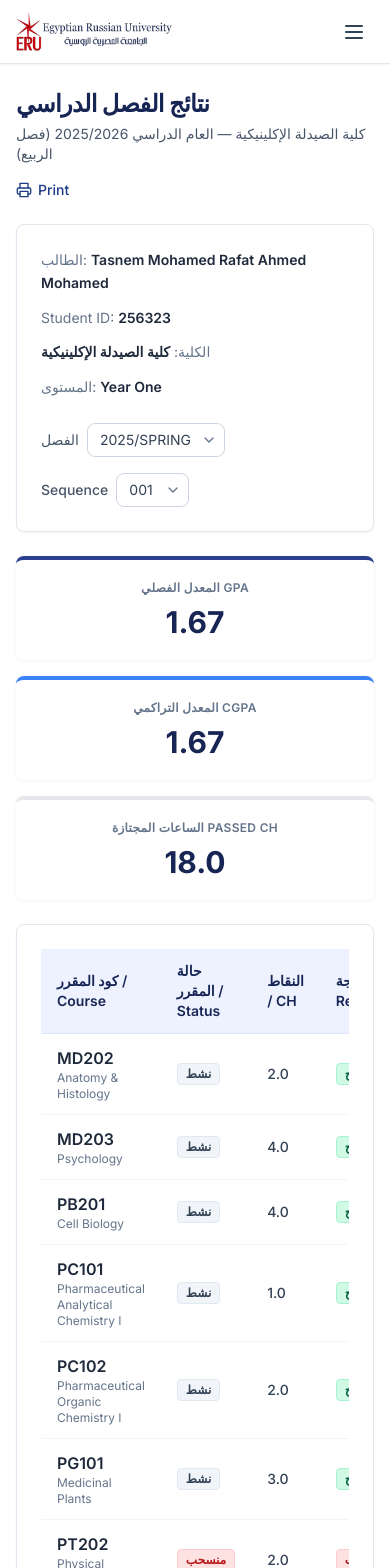
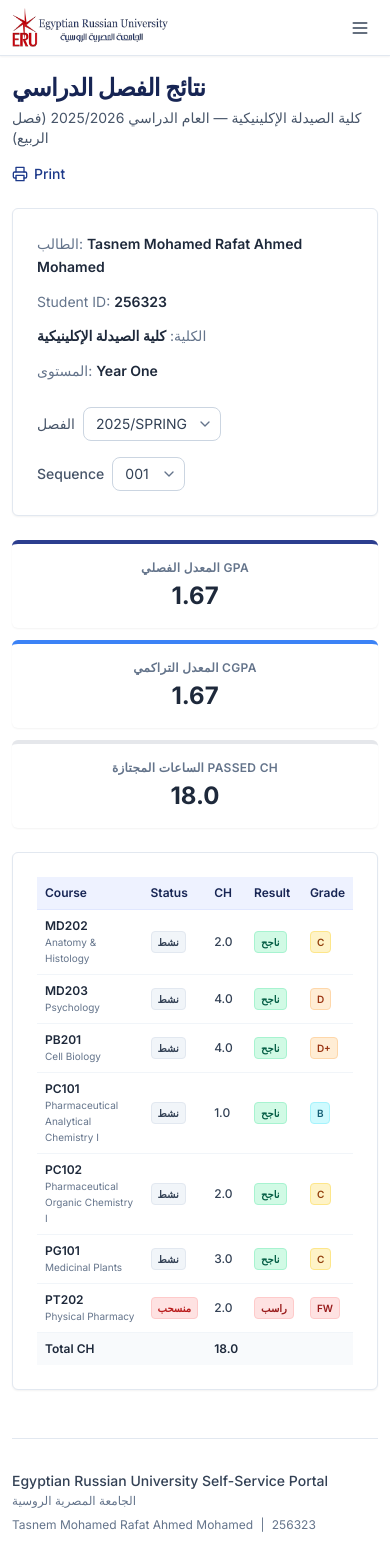
Before and after one commit to 3bdallhrgb-collab/Egyptian-Russian-University, a React (Vite) app: page /grades/report in a window 390 px wide. Shown: the top 1568 px of the page. Built offline with nearby package versions, Linux system fonts and the light colour scheme.

Commit message:
Improve responsive layout, white/gray theme, and schedule table formatting

```diff
--- a/src/components/layout/AppShell.tsx
+++ b/src/components/layout/AppShell.tsx
@@ -13,7 +13,7 @@
   return (
     <PageBackground>
       <TopNav variant={variant} pageLabel={pageLabel} />
-      <main className="max-w-7xl mx-auto px-4 sm:px-6 lg:px-8 py-6">
+      <main className="max-w-7xl mx-auto px-3 sm:px-4 lg:px-8 py-4 sm:py-6">
         {children}
         {!hideFooter && <Footer />}
       </main>
--- a/src/components/layout/FullMenuOverlay.tsx
+++ b/src/components/layout/FullMenuOverlay.tsx
@@ -54,12 +54,12 @@
       <div className="absolute inset-x-0 top-16 bottom-0 bg-white overflow-auto">
         <div className="max-w-7xl mx-auto px-6 py-8">
           <div className="flex justify-end mb-6">
-            <button onClick={onClose} className="p-2 hover:bg-white rounded-full shadow-sm transition">
+            <button onClick={onClose} className="p-2 hover:bg-slate-100 rounded-full shadow-sm transition border border-slate-200">
               <X className="w-6 h-6 text-eru-900" />
             </button>
           </div>
 
-          <div className="grid grid-cols-1 sm:grid-cols-2 md:grid-cols-3 lg:grid-cols-5 gap-6">
+          <div className="grid grid-cols-1 sm:grid-cols-2 lg:grid-cols-3 xl:grid-cols-5 gap-4 sm:gap-6">
             {menuGroups.map((group) => (
               <div key={group.title} className="bg-white rounded-lg shadow-card p-5">
                 <h3 className="text-sm font-bold text-eru-900 uppercase tracking-wide mb-4 border-b border-slate-100 pb-2">
--- a/src/components/layout/TopNav.tsx
+++ b/src/components/layout/TopNav.tsx
@@ -28,7 +28,7 @@
 
   return (
     <>
-      <header className="h-16 bg-white text-slate-800 flex items-center justify-between px-4 lg:px-6 shadow-sm border-b border-slate-200 relative z-40">
+      <header className="h-14 sm:h-16 bg-white text-slate-800 flex items-center justify-between px-3 sm:px-4 lg:px-6 shadow-sm border-b border-slate-200 relative z-40">
         <div className="flex items-center gap-3">
           <Link to={isLogin ? '/login' : '/dashboard'} className="flex items-center gap-3">
             <img
@@ -81,7 +81,7 @@
           )}
         </div>
 
-        <div className="flex items-center gap-3">
+        <div className="flex items-center gap-2 sm:gap-3">
           {!isLogin && (
             <>
               <button className="hidden sm:flex p-2 hover:bg-slate-100 rounded-full transition text-slate-600">
@@ -100,7 +100,7 @@
             className="p-2 hover:bg-slate-100 rounded-full transition text-slate-700"
             aria-label="Menu"
           >
-            {menuOpen ? <X className="w-6 h-6" /> : <Menu className="w-6 h-6" />}
+            {menuOpen ? <X className="w-5 h-5 sm:w-6 sm:h-6" /> : <Menu className="w-5 h-5 sm:w-6 sm:h-6" />}
           </button>
         </div>
       </header>
--- a/src/components/ui/Card.tsx
+++ b/src/components/ui/Card.tsx
@@ -18,7 +18,7 @@
   return (
     <div
       className={cn(
-        'bg-white rounded-lg shadow-sm border border-slate-200',
+        'bg-white rounded-md shadow-sm border border-slate-200',
         borderColor[topBorder],
         !noPadding && 'p-6',
         className
--- a/src/components/ui/PageHeader.tsx
+++ b/src/components/ui/PageHeader.tsx
@@ -5,8 +5,8 @@
 
 export function PageHeader({ title, action }: PageHeaderProps) {
   return (
-    <div className="flex flex-col sm:flex-row sm:items-center sm:justify-between gap-4 mb-6">
-      <h1 className="text-2xl sm:text-3xl font-bold text-eru-900">{title}</h1>
+    <div className="flex flex-col sm:flex-row sm:items-center sm:justify-between gap-4 mb-6 pb-4 border-b border-slate-200">
+      <h1 className="text-xl sm:text-2xl font-bold text-slate-800">{title}</h1>
       {action && <div>{action}</div>}
     </div>
   )
--- a/src/pages/GradeReportPage.tsx
+++ b/src/pages/GradeReportPage.tsx
@@ -28,24 +28,24 @@
 
 function GradeRowView({ row }: { row: GradeRow }) {
   return (
-    <tr className="border-b border-slate-100 hover:bg-slate-50 transition">
-      <td className="py-3 px-4">
+    <tr className="border-b border-slate-100 hover:bg-slate-50 transition text-xs sm:text-sm">
+      <td className="py-2 sm:py-3 px-2 sm:px-4">
         <div className="font-semibold text-slate-800">{row.course}</div>
-        <div className="text-xs text-slate-500">{row.title}</div>
+        <div className="text-[10px] sm:text-xs text-slate-500">{row.title}</div>
       </td>
-      <td className="py-3 px-4 text-sm text-slate-700">
-        <span className={cn('inline-flex items-center px-2 py-0.5 rounded border text-xs font-semibold', statusBadgeClass(row.status ?? 'Active'))}>
+      <td className="py-2 sm:py-3 px-2 sm:px-4">
+        <span className={cn('inline-flex items-center px-1.5 sm:px-2 py-0.5 rounded border text-[10px] sm:text-xs font-semibold', statusBadgeClass(row.status ?? 'Active'))}>
           {row.status === 'Active' ? 'نشط' : 'منسحب'}
         </span>
       </td>
-      <td className="py-3 px-4 text-sm text-slate-700 font-medium">{row.credits.toFixed(1)}</td>
-      <td className="py-3 px-4 text-sm">
-        <span className={cn('inline-flex items-center px-2 py-0.5 rounded border text-xs font-semibold', resultBadgeClass(row.result ?? 'Pass'))}>
+      <td className="py-2 sm:py-3 px-2 sm:px-4 text-slate-700 font-medium">{row.credits.toFixed(1)}</td>
+      <td className="py-2 sm:py-3 px-2 sm:px-4">
+        <span className={cn('inline-flex items-center px-1.5 sm:px-2 py-0.5 rounded border text-[10px] sm:text-xs font-semibold', resultBadgeClass(row.result ?? 'Pass'))}>
           {row.result === 'Pass' ? 'ناجح' : 'راسب'}
         </span>
       </td>
-      <td className="py-3 px-4 text-sm">
-        <span className={cn('inline-flex items-center px-2 py-0.5 rounded border text-xs font-semibold', gradeBadgeClass(row.finalGrade))}>
+      <td className="py-2 sm:py-3 px-2 sm:px-4">
+        <span className={cn('inline-flex items-center px-1.5 sm:px-2 py-0.5 rounded border text-[10px] sm:text-xs font-semibold', gradeBadgeClass(row.finalGrade))}>
           {row.finalGrade}
         </span>
       </td>
@@ -110,18 +110,18 @@
           </div>
         </Card>
 
-        <div className="grid grid-cols-1 sm:grid-cols-3 gap-4">
-          <div className="bg-white rounded-lg border-t-4 border-eru-600 shadow-card p-5 text-center">
+        <div className="grid grid-cols-1 sm:grid-cols-3 gap-3 sm:gap-4">
+          <div className="bg-white rounded-md border-t-4 border-eru-600 shadow-sm p-4 sm:p-5 text-center">
             <div className="text-xs font-semibold text-slate-500 uppercase tracking-wide">المعدل الفصلي GPA</div>
-            <div className="mt-2 text-3xl font-bold text-eru-900">{termGpa.toFixed(2)}</div>
+            <div className="mt-1 sm:mt-2 text-2xl sm:text-3xl font-bold text-slate-800">{termGpa.toFixed(2)}</div>
           </div>
-          <div className="bg-white rounded-lg border-t-4 border-eru-500 shadow-card p-5 text-center">
+          <div className="bg-white rounded-md border-t-4 border-eru-500 shadow-sm p-4 sm:p-5 text-center">
             <div className="text-xs font-semibold text-slate-500 uppercase tracking-wide">المعدل التراكمي CGPA</div>
-            <div className="mt-2 text-3xl font-bold text-eru-900">{overallGpa.toFixed(2)}</div>
+            <div className="mt-1 sm:mt-2 text-2xl sm:text-3xl font-bold text-slate-800">{overallGpa.toFixed(2)}</div>
           </div>
-          <div className="bg-white rounded-lg border-t-4 border-gold shadow-card p-5 text-center">
+          <div className="bg-white rounded-md border-t-4 border-gold shadow-sm p-4 sm:p-5 text-center">
             <div className="text-xs font-semibold text-slate-500 uppercase tracking-wide">الساعات المجتازة Passed CH</div>
-            <div className="mt-2 text-3xl font-bold text-eru-900">{passed.toFixed(1)}</div>
+            <div className="mt-1 sm:mt-2 text-2xl sm:text-3xl font-bold text-slate-800">{passed.toFixed(1)}</div>
           </div>
         </div>
 
@@ -129,22 +129,22 @@
           <div className="overflow-x-auto">
             <table className="w-full text-left">
               <thead>
-                <tr className="bg-eru-50 text-sm text-eru-900 border-b border-eru-100">
-                  <th className="py-3 px-4 font-semibold">كود المقرر / Course</th>
-                  <th className="py-3 px-4 font-semibold">حالة المقرر / Status</th>
-                  <th className="py-3 px-4 font-semibold">النقاط / CH</th>
-                  <th className="py-3 px-4 font-semibold">النتيجة / Result</th>
-                  <th className="py-3 px-4 font-semibold">التقدير / Grade</th>
+                <tr className="bg-eru-50 text-xs sm:text-sm text-eru-900 border-b border-eru-100">
+                  <th className="py-2 sm:py-3 px-2 sm:px-4 font-semibold">Course</th>
+                  <th className="py-2 sm:py-3 px-2 sm:px-4 font-semibold">Status</th>
+                  <th className="py-2 sm:py-3 px-2 sm:px-4 font-semibold">CH</th>
+                  <th className="py-2 sm:py-3 px-2 sm:px-4 font-semibold">Result</th>
+                  <th className="py-2 sm:py-3 px-2 sm:px-4 font-semibold">Grade</th>
                 </tr>
               </thead>
               <tbody>
                 {gradeReportRows.map((row) => (
                   <GradeRowView key={row.course} row={row} />
                 ))}
-                <tr className="bg-slate-50 font-semibold text-slate-800">
-                  <td className="py-3 px-4" colSpan={2}>إجمالي الساعات / Total CH</td>
-                  <td className="py-3 px-4">{totalHours.toFixed(1)}</td>
-                  <td className="py-3 px-4" colSpan={2}></td>
+                <tr className="bg-slate-50 font-semibold text-slate-800 text-xs sm:text-sm">
+                  <td className="py-2 sm:py-3 px-2 sm:px-4" colSpan={2}>Total CH</td>
+                  <td className="py-2 sm:py-3 px-2 sm:px-4">{totalHours.toFixed(1)}</td>
+                  <td className="py-2 sm:py-3 px-2 sm:px-4" colSpan={2}></td>
                 </tr>
               </tbody>
             </table>
--- a/src/pages/SchedulePage.tsx
+++ b/src/pages/SchedulePage.tsx
@@ -43,36 +43,36 @@
 
         <Card topBorder="orange">
           <div className="flex flex-col lg:flex-row lg:items-center lg:justify-between gap-4">
-            <div className="flex flex-wrap items-center gap-4">
+            <div className="flex flex-wrap items-center gap-3 sm:gap-4">
               <SelectBox value={period} options={periodOptions} onChange={setPeriod} />
-              <label className="flex items-center gap-2 text-sm text-slate-700">
+              <label className="flex items-center gap-2 text-xs sm:text-sm text-slate-700">
                 <input
                   type="checkbox"
                   checked={showCart}
                   onChange={(e) => setShowCart(e.target.checked)}
                   className="rounded border-slate-300 text-eru-600 focus:ring-eru-500"
                 />
-                Courses in cart
+                Cart
               </label>
-              <label className="flex items-center gap-2 text-sm text-slate-700">
+              <label className="flex items-center gap-2 text-xs sm:text-sm text-slate-700">
                 <input
                   type="checkbox"
                   checked={showWaitlist}
                   onChange={(e) => setShowWaitlist(e.target.checked)}
                   className="rounded border-slate-300 text-eru-600 focus:ring-eru-500"
                 />
-                Waitlist courses
+                Waitlist
               </label>
             </div>
-            <div className="flex items-center gap-4">
+            <div className="flex items-center gap-3 sm:gap-4">
               <PrintLink />
-              <button className="bg-eru-700 hover:bg-eru-800 text-white text-sm font-medium px-4 py-2 rounded-lg shadow-sm transition">
+              <button className="bg-eru-700 hover:bg-eru-800 text-white text-xs sm:text-sm font-medium px-3 sm:px-4 py-2 rounded-md shadow-sm transition">
                 View Cart
               </button>
             </div>
           </div>
 
-          <div className="mt-6 grid grid-cols-1 md:grid-cols-3 gap-4 text-sm">
+          <div className="mt-4 sm:mt-6 grid grid-cols-1 sm:grid-cols-3 gap-2 sm:gap-4 text-xs sm:text-sm">
             <div>
               <span className="text-slate-500">Year:</span>{' '}
               <span className="font-medium text-slate-800">{mockStudent.year}</span>
@@ -82,7 +82,7 @@
               <span className="font-medium text-slate-800">{mockStudent.program}, {mockStudent.degree}</span>
             </div>
             <div>
-              <span className="text-slate-500">Advisor(s):</span>{' '}
+              <span className="text-slate-500">Advisor:</span>{' '}
               <span className="font-medium text-slate-800">{mockStudent.advisor}</span>
             </div>
           </div>
@@ -126,26 +126,25 @@
           <div className="overflow-x-auto rounded-lg border border-slate-200">
             <table className="w-full text-left">
               <thead>
-                <tr className="bg-slate-50 text-slate-600 border-b border-slate-200 text-sm">
-                  <th className="py-3 px-4 font-semibold">Code</th>
-                  <th className="py-3 px-4 font-semibold">Course</th>
-                  <th className="py-3 px-4 font-semibold">Days</th>
-                  <th className="py-3 px-4 font-semibold">Time</th>
-                  <th className="py-3 px-4 font-semibold">Location</th>
-                  <th className="py-3 px-4 font-semibold">Instructor</th>
-                  <th className="py-3 px-4 font-semibold">Credits</th>
+                <tr className="bg-slate-50 text-slate-600 border-b border-slate-200 text-xs sm:text-sm">
+                  <th className="py-2 sm:py-3 px-2 sm:px-4 font-semibold">Code</th>
+                  <th className="py-2 sm:py-3 px-2 sm:px-4 font-semibold">Course</th>
+                  <th className="py-2 sm:py-3 px-2 sm:px-4 font-semibold">Days</th>
+                  <th className="py-2 sm:py-3 px-2 sm:px-4 font-semibold">Time</th>
+                  <th className="py-2 sm:py-3 px-2 sm:px-4 font-semibold">Credits</th>
                 </tr>
               </thead>
               <tbody>
                 {filteredCourses.map((course: Course) => (
-                  <tr key={course.code} className="border-b border-slate-100 hover:bg-slate-50 text-sm transition">
-                    <td className="py-3 px-4 font-semibold text-eru-700">{course.code}</td>
-                    <td className="py-3 px-4 text-slate-700 font-medium">{course.title}</td>
-                    <td className="py-3 px-4 text-slate-700">{course.days.join(', ')}</td>
-                    <td className="py-3 px-4 text-slate-700">{course.startTime} - {course.endTime}</td>
-                    <td className="py-3 px-4 text-slate-700">{course.location}</td>
-                    <td className="py-3 px-4 text-slate-700">{course.instructor}</td>
-                    <td className="py-3 px-4 text-slate-700 font-semibold">{course.credits.toFixed(1)}</td>
+                  <tr key={course.code} className="border-b border-slate-100 hover:bg-slate-50 text-xs sm:text-sm transition">
+                    <td className="py-2 sm:py-3 px-2 sm:px-4 font-semibold text-eru-700">{course.code}</td>
+                    <td className="py-2 sm:py-3 px-2 sm:px-4 text-slate-700 font-medium">
+                      <div>{course.title}</div>
+                      <div className="text-[10px] sm:text-xs text-slate-500">{course.location}</div>
+                    </td>
+                    <td className="py-2 sm:py-3 px-2 sm:px-4 text-slate-700">{course.days.join(', ')}</td>
+                    <td className="py-2 sm:py-3 px-2 sm:px-4 text-slate-700">{course.startTime} - {course.endTime}</td>
+                    <td className="py-2 sm:py-3 px-2 sm:px-4 text-slate-700 font-semibold">{course.credits.toFixed(1)}</td>
                   </tr>
                 ))}
               </tbody>
```
Also changed, not shown: src/components/portal/ScheduleGrid.tsx (+5 -4 lines), 1 other file (tests, documents, lock files or other folders).
